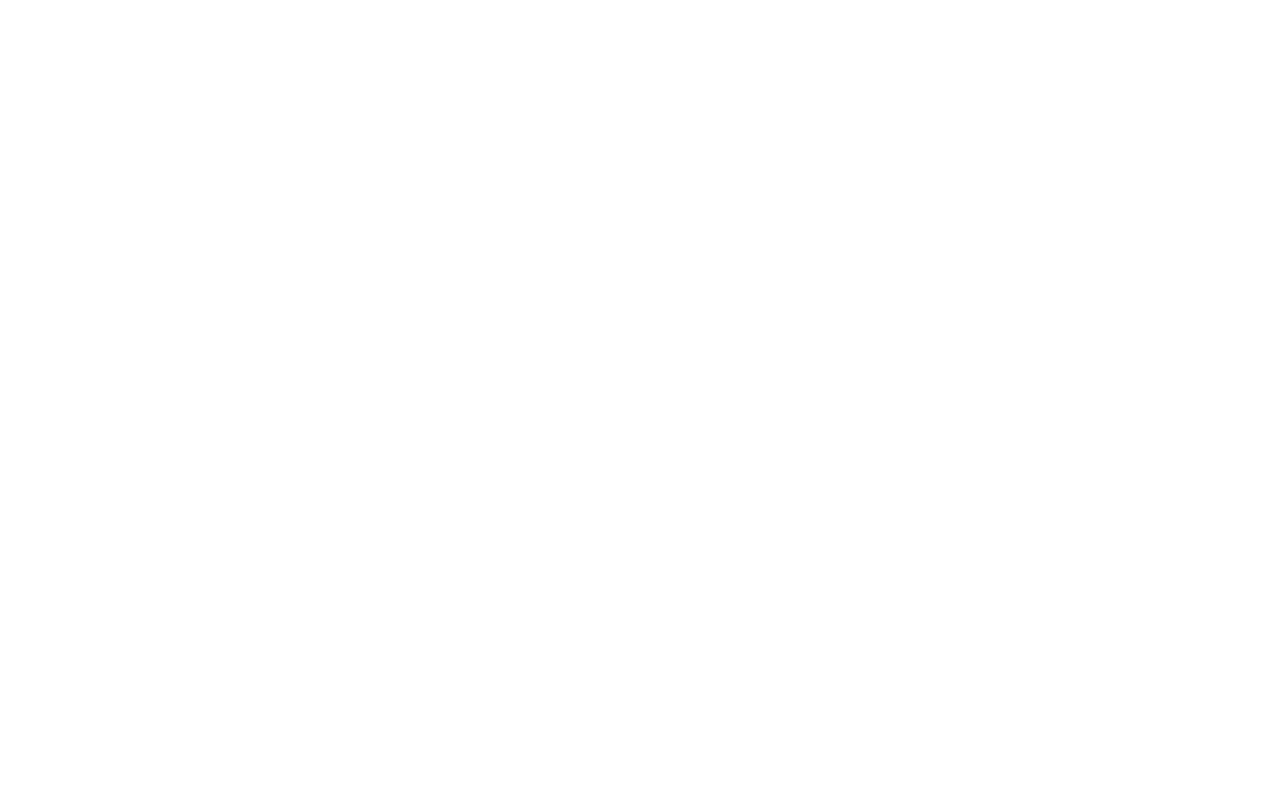
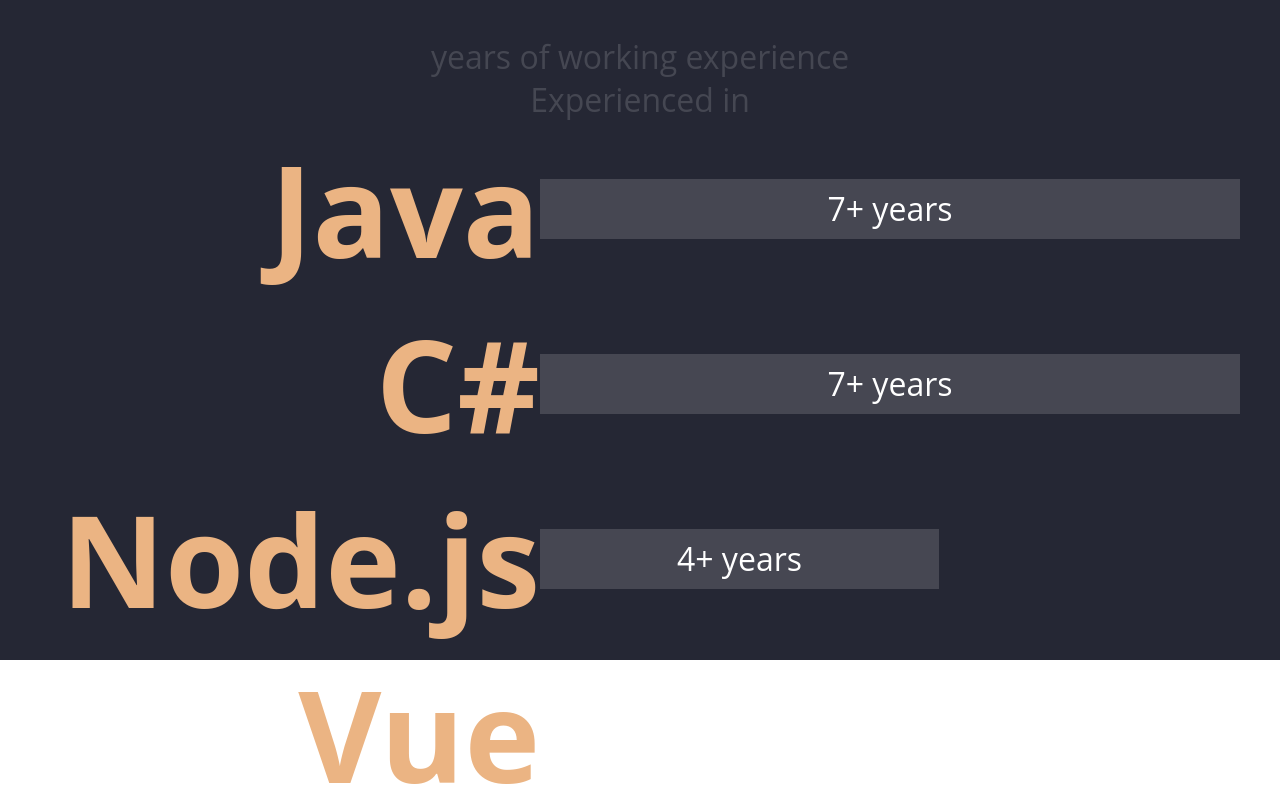
Before and after one commit to Borsche/Portfolio, a Vue app: page / in a window 1280 px wide. Shown: the part 940-1740 px from the top of the page. Before the commit the page ends 800 px from the top, so only its background shows below. Built offline with nearby package versions, Linux system fonts and the light colour scheme.

Commit message:
added page showing statistics

```diff
--- a/src/App.vue
+++ b/src/App.vue
@@ -2,26 +2,31 @@
   <MainHeader/>
   <div class="content">
     <MainProfile></MainProfile>
+    <StatProfile></StatProfile>
   </div>
 </template>
 
 <script>
 import MainProfile from './components/MainProfile.vue'
 import MainHeader from './components/MainHeader.vue'
+import StatProfile from './components/StatProfile.vue'
 
 export default {
   name: 'App',
   components: {
     MainProfile,
-    MainHeader
+    MainHeader,
+    StatProfile
   }
 }
 </script>
 
 <style lang="scss">
 
+.content {
+}
+
 #app {
-  font-family: Avenir, Helvetica, Arial, sans-serif;
   -webkit-font-smoothing: antialiased;
   -moz-osx-font-smoothing: grayscale;
   text-align: center;
@@ -31,10 +36,15 @@
   color: $secondary-color;
   margin: 0;
   padding: 0;
+  font-family: "Open Sans",Helvetica,sans-serif;
+  font-weight: 400;
+}
+
+body {
 }
 
 
 a {
-
+  text-decoration: none;
 }
 </style>
--- /dev/null
+++ b/src/components/StatBlock.vue
@@ -0,0 +1,38 @@
+<template>
+    <div class="statblock">
+        <div class="stat">{{ stat }}</div>
+        <div class="desc">{{ desc }}</div>
+    </div>
+</template>
+
+<script>
+export default {
+    name: 'StatBlock',
+    props: {
+        stat: {
+            type: String,
+            default: '00',
+        },
+        desc: {
+            type: String,
+            default: 'Description'
+        }
+    }
+}
+</script>
+
+<style lang="scss">
+.statblock {
+
+    .stat {
+        color: $primary-color;
+        font-size: 8rem;
+        font-weight: bold;
+    }
+
+    .desc {
+        color: $tertiary-color;
+        font-size: 2rem;
+    }
+}
+</style>
--- /dev/null
+++ b/src/components/StatGraph.vue
@@ -0,0 +1,58 @@
+<template>
+    <div class="statgraph">
+        <div class="stat">{{ stat }}</div>
+        <div class="statgraphlimiter">
+            <div class="desc" :style="{width: width+'%'}">{{ desc }}</div>
+        </div>
+    </div>
+</template>
+
+<script>
+export default {
+    name: 'StatGraph',
+    props: {
+        stat: {
+            type: String,
+            default: '00',
+        },
+        desc: {
+            type: String,
+            default: 'Description'
+        },
+        width: {
+            type: Number,
+            default: 100
+        }
+    }
+}
+</script>
+
+<style lang="scss">
+.statgraph {
+    width: 1200px;
+    display: flex;
+    align-items: center;
+    justify-content: flex-end;
+
+    .stat {
+        color: $primary-color;
+        font-size: 8rem;
+        font-weight: bold;
+    }
+
+    .statgraphlimiter {
+        width: 700px;
+    }
+
+    .desc {
+        color: $secondary-color;
+        font-size: 2rem;
+        background-color: $tertiary-color;
+        height: 60px;
+        display: flex;
+        align-items: center;
+        justify-content: center;
+        white-space: nowrap;
+    }
+}
+</style>
--- /dev/null
+++ b/src/components/StatProfile.vue
@@ -0,0 +1,71 @@
+<template>
+    <div class="statprofile">
+        <StatBlock
+            stat="6+"
+            desc="years of working experience"
+        />
+        <div class="statlist">
+            <span class="">Experienced in</span>
+            <StatGraph
+                stat="Java"
+                desc="7+ years"
+                width="100"
+            />
+            <StatGraph
+                stat="C#"
+                desc="7+ years"
+                width="100"
+            />
+            <StatGraph
+                stat="Node.js"
+                desc="4+ years"
+                width="57"
+            />
+            <StatGraph
+                stat="Vue"
+                desc="2+ years"
+                width="28.5"
+            />
+            <StatGraph
+                stat="GoLang"
+                desc="1+ year"
+                width="14"
+            />
+        </div>
+    </div>
+</template>
+
+<script>
+import StatBlock from './StatBlock.vue'
+import StatGraph from './StatGraph.vue'
+
+export default {
+    name: 'StatProfile',
+    components: {
+        StatBlock,
+        StatGraph
+    }
+}
+</script>
+
+<style lang="scss">
+.statprofile {
+    height: 100vh;
+    background-color: $quad-color;
+    width: 100%;
+    display: flex;
+    flex-direction: column;
+    justify-content: space-evenly;
+
+    .statlist {
+        display: flex;
+        flex-direction: column;
+        align-items: center;
+
+        span {
+            color: $tertiary-color;
+            font-size: 2rem;
+        }
+    }
+}
+</style>
```
